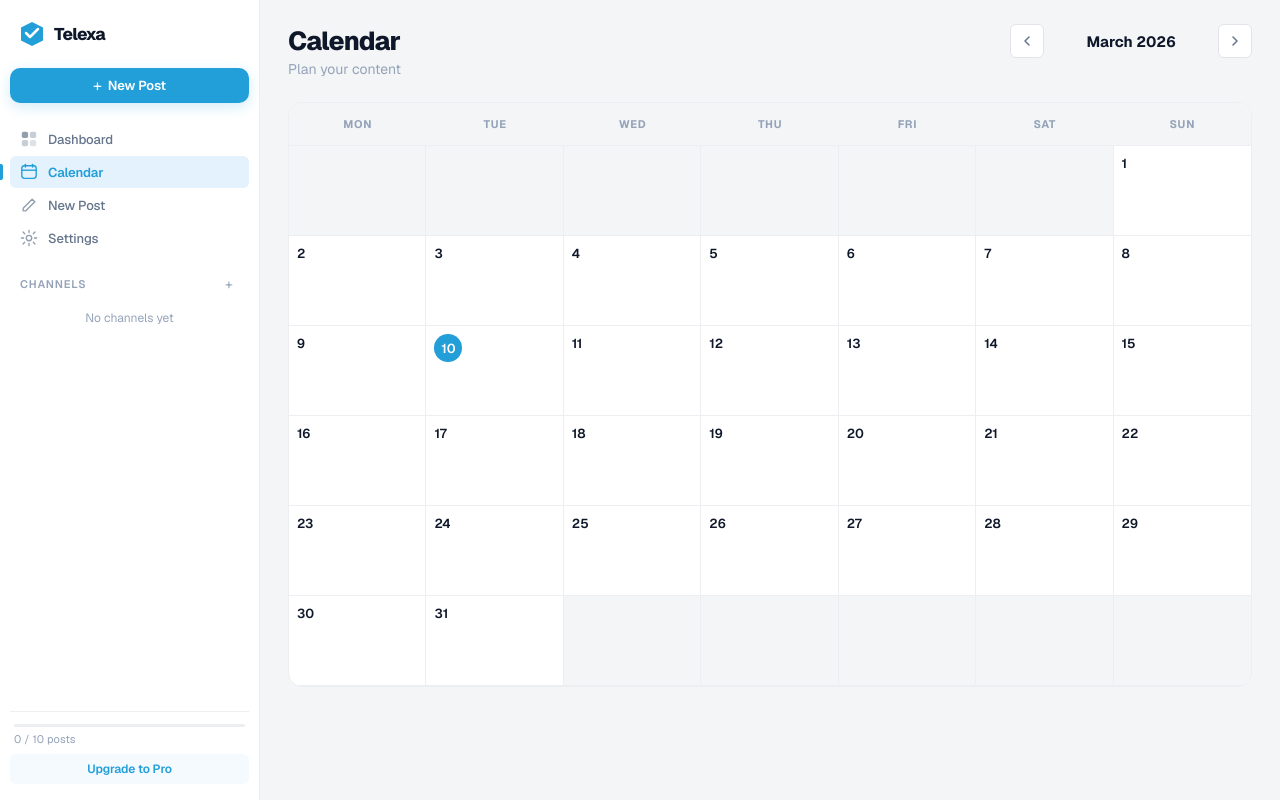
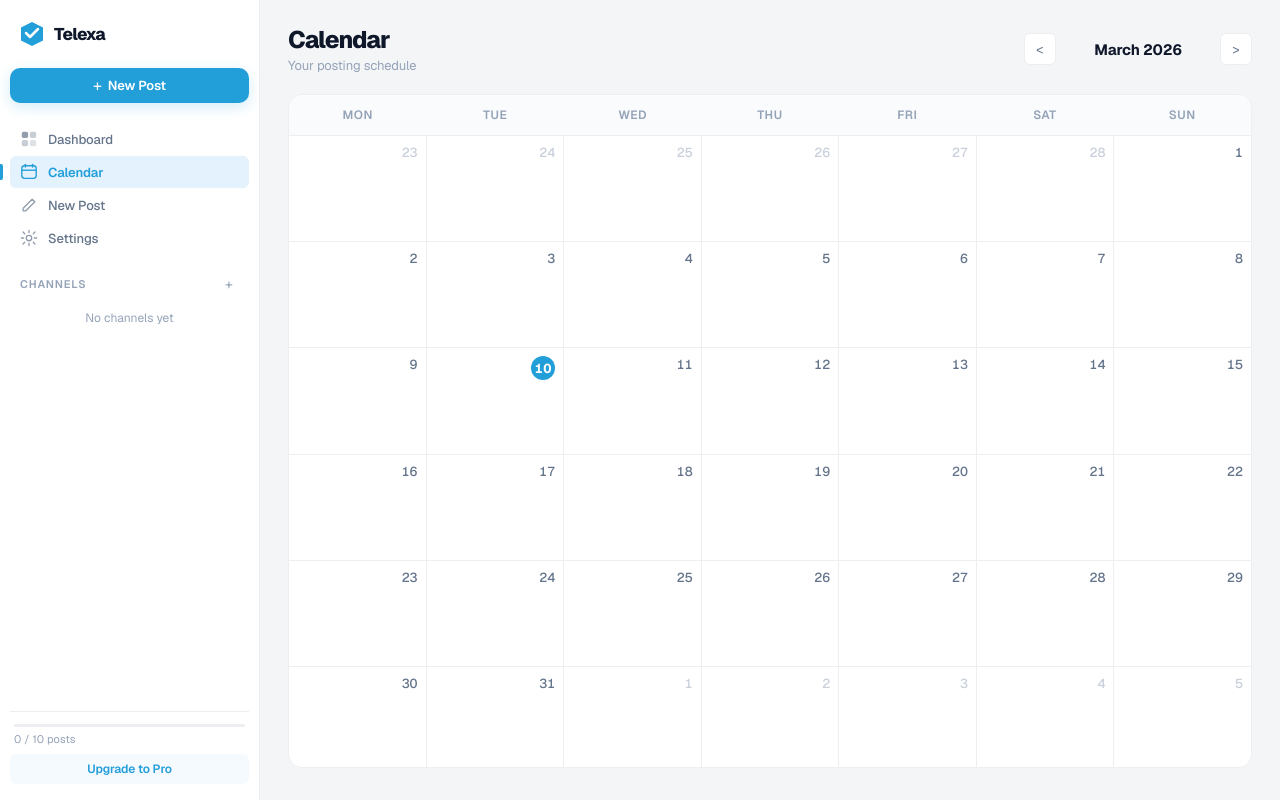
Before and after one commit to zerox9dev/telexa, a React (Vite) app: page /calendar in a window 1280 px wide. Built offline with nearby package versions, Linux system fonts and the light colour scheme.

Commit message:
feat: Calendar view
- Calendar grid with month navigation
- Monday-first week layout
- Shows scheduled, published, and failed posts as color-coded pills
- Click pill to edit post
- Clean UI matching Linear/Buffer aesthetic

```diff
--- a/src/pages/Calendar/Calendar.module.css
+++ b/src/pages/Calendar/Calendar.module.css
@@ -1,129 +1,211 @@
 .page {
   display: flex;
   flex-direction: column;
-  gap: 24px;
+  gap: 20px;
+  height: calc(100vh - 56px);
 }
 
 .header {
   display: flex;
   justify-content: space-between;
-  align-items: flex-start;
+  align-items: center;
 }
 
 .title {
-  font-size: 26px;
+  font-size: 24px;
   font-weight: 800;
-  letter-spacing: -0.03em;
+  letter-spacing: -0.04em;
 }
 
 .subtitle {
-  font-size: 14px;
+  font-size: 13px;
   color: var(--text-muted);
   margin-top: 2px;
+  letter-spacing: -0.01em;
 }
 
-.nav {
+.controls {
   display: flex;
+  gap: 12px;
   align-items: center;
-  gap: 12px;
+}
+
+.monthLabel {
+  font-size: 15px;
+  font-weight: 700;
+  width: 140px;
+  text-align: center;
+  letter-spacing: -0.01em;
 }
 
 .navBtn {
-  width: 34px;
-  height: 34px;
-  border: 1px solid var(--border);
+  width: 32px;
+  height: 32px;
   border-radius: var(--radius-sm);
   background: var(--surface);
-  color: var(--text-secondary);
+  border: 1px solid var(--border-light);
   display: flex;
   align-items: center;
   justify-content: center;
-  transition: all 0.15s;
+  color: var(--text-secondary);
+  transition: all var(--duration-fast);
 }
 
 .navBtn:hover {
-  border-color: var(--tg-blue);
-  color: var(--tg-blue);
-  background: var(--tg-blue-light);
+  background: var(--surface-hover);
+  color: var(--text);
+  border-color: var(--border);
 }
 
-.month {
-  font-size: 15px;
-  font-weight: 700;
-  min-width: 150px;
-  text-align: center;
-  color: var(--text);
-}
-
-/* Grid */
-.grid {
-  display: grid;
-  grid-template-columns: repeat(7, 1fr);
+/* Calendar Grid */
+.calendarWrapper {
+  flex: 1;
   background: var(--surface);
   border: 1px solid var(--border-light);
   border-radius: var(--radius-lg);
   overflow: hidden;
-  animation: fadeIn 0.3s ease;
+  display: flex;
+  flex-direction: column;
+  animation: fadeIn var(--duration-slow) var(--ease-out);
 }
 
-.dayHeader {
-  padding: 14px 8px;
-  text-align: center;
-  font-size: 11px;
-  font-weight: 700;
-  text-transform: uppercase;
-  letter-spacing: 0.06em;
-  color: var(--text-muted);
-  background: var(--bg);
+.weekdays {
+  display: grid;
+  grid-template-columns: repeat(7, 1fr);
+  background: var(--bg-subtle);
   border-bottom: 1px solid var(--border-light);
 }
 
-.cell {
-  min-height: 90px;
-  padding: 8px;
-  border-right: 1px solid var(--border-light);
-  border-bottom: 1px solid var(--border-light);
-  transition: background 0.1s;
-  cursor: pointer;
+.weekday {
+  padding: 12px;
+  font-size: 12px;
+  font-weight: 600;
+  color: var(--text-muted);
+  text-transform: uppercase;
+  letter-spacing: 0.04em;
+  text-align: center;
 }
 
-.cell:nth-child(7n + 7) {
-  border-right: none;
+.grid {
+  flex: 1;
+  display: grid;
+  grid-template-columns: repeat(7, 1fr);
+  grid-template-rows: repeat(5, 1fr);
+  background: var(--border-light);
+  gap: 1px;
 }
 
-.cell:hover {
-  background: var(--tg-blue-pale);
+.day {
+  background: var(--surface);
+  padding: 8px;
+  display: flex;
+  flex-direction: column;
+  min-height: 100px;
+  transition: background var(--duration-fast);
 }
 
-.disabled {
-  background: var(--bg);
-  cursor: default;
+.day:hover {
+  background: var(--bg-subtle);
 }
 
-.disabled:hover {
-  background: var(--bg);
+.dayNumber {
+  font-size: 13px;
+  font-weight: 500;
+  color: var(--text-secondary);
+  margin-bottom: 8px;
+  align-self: flex-end;
+  font-variant-numeric: tabular-nums;
 }
 
-.today .dayNum {
+.today {
+  color: var(--tg-blue);
+  font-weight: 700;
+}
+
+.todayMarker {
+  display: inline-flex;
+  width: 24px;
+  height: 24px;
+  align-items: center;
+  justify-content: center;
   background: var(--tg-blue);
   color: white;
-  width: 28px;
-  height: 28px;
-  display: flex;
-  align-items: center;
-  justify-content: center;
   border-radius: 50%;
 }
 
-.dayNum {
-  font-size: 13px;
-  font-weight: 600;
-  color: var(--text);
-  display: inline-flex;
+.otherMonth .dayNumber {
+  color: var(--text-muted);
+  opacity: 0.5;
 }
 
-@media (max-width: 768px) {
-  .cell {
-    min-height: 60px;
-  }
+/* Post Pills in Calendar */
+.posts {
+  display: flex;
+  flex-direction: column;
+  gap: 4px;
+  flex: 1;
+  overflow-y: auto;
 }
+
+.posts::-webkit-scrollbar {
+  display: none;
+}
+
+.postPill {
+  display: flex;
+  align-items: center;
+  gap: 6px;
+  padding: 4px 6px;
+  border-radius: var(--radius-sm);
+  font-size: 11px;
+  font-weight: 500;
+  cursor: pointer;
+  transition: all var(--duration-fast);
+  border: 1px solid transparent;
+}
+
+.pillTime {
+  color: var(--text-muted);
+  font-family: var(--font-mono);
+  font-size: 10px;
+}
+
+.pillText {
+  white-space: nowrap;
+  overflow: hidden;
+  text-overflow: ellipsis;
+  flex: 1;
+}
+
+.pillScheduled {
+  background: var(--tg-blue-pale);
+  color: var(--tg-blue);
+}
+
+.pillScheduled:hover {
+  background: var(--tg-blue-light);
+}
+
+.pillPublished {
+  background: var(--tg-green-light);
+  color: var(--tg-green);
+}
+
+.pillPublished:hover {
+  background: #D4EFC8;
+}
+
+.pillFailed {
+  background: var(--tg-red-light);
+  color: var(--tg-red);
+}
+
+.emptyState {
+  display: flex;
+  flex-direction: column;
+  align-items: center;
+  justify-content: center;
+  height: 100%;
+  color: var(--text-muted);
+  font-size: 14px;
+}
--- a/src/pages/Calendar/Calendar.tsx
+++ b/src/pages/Calendar/Calendar.tsx
@@ -1,65 +1,143 @@
-import { useMemo, useState } from 'react'
+import { useState } from 'react'
+import { useNavigate } from 'react-router-dom'
+import { usePosts } from '../../hooks/usePosts'
 import styles from './Calendar.module.css'
 
-const DAYS = ['Mon', 'Tue', 'Wed', 'Thu', 'Fri', 'Sat', 'Sun']
-const MONTHS = ['January', 'February', 'March', 'April', 'May', 'June', 'July', 'August', 'September', 'October', 'November', 'December']
+function getDaysInMonth(year: number, month: number) {
+  return new Date(year, month + 1, 0).getDate()
+}
+
+function getFirstDayOfMonth(year: number, month: number) {
+  return new Date(year, month, 1).getDay()
+}
 
 export function Calendar() {
-  const [date, setDate] = useState(new Date(2026, 2)) // March 2026
+  const navigate = useNavigate()
+  const { posts } = usePosts()
 
-  const { cells, month, year } = useMemo(() => {
-    const y = date.getFullYear()
-    const m = date.getMonth()
-    const firstDay = new Date(y, m, 1).getDay()
-    const daysInMonth = new Date(y, m + 1, 0).getDate()
-    const offset = firstDay === 0 ? 6 : firstDay - 1 // Monday start
+  const [date, setDate] = useState(new Date())
+  const year = date.getFullYear()
+  const month = date.getMonth()
 
-    const cells: Array<{ day: number; current: boolean; today: boolean }> = []
-    const today = new Date()
+  const daysInMonth = getDaysInMonth(year, month)
+  const firstDay = getFirstDayOfMonth(year, month)
 
-    for (let i = 0; i < 42; i++) {
-      const dayNum = i - offset + 1
-      const current = dayNum >= 1 && dayNum <= daysInMonth
-      const isToday = current && dayNum === today.getDate() && m === today.getMonth() && y === today.getFullYear()
-      cells.push({ day: current ? dayNum : 0, current, today: isToday })
+  // Adjust 0 (Sun) to 7 for Monday-first week
+  const startOffset = firstDay === 0 ? 6 : firstDay - 1
+
+  const handlePrevMonth = () => {
+    setDate(new Date(year, month - 1, 1))
   }
 
-    return { cells, month: MONTHS[m], year: y }
-  }, [date])
+  const handleNextMonth = () => {
+    setDate(new Date(year, month + 1, 1))
+  }
 
-  const prev = () => setDate(d => new Date(d.getFullYear(), d.getMonth() - 1))
-  const next = () => setDate(d => new Date(d.getFullYear(), d.getMonth() + 1))
+  const today = new Date()
+  const isCurrentMonth = today.getFullYear() === year && today.getMonth() === month
+
+  // Build grid days (35 or 42 cells)
+  const cells = []
+
+  // Previous month trailing days
+  const prevMonthDays = getDaysInMonth(year, month - 1)
+  for (let i = 0; i < startOffset; i++) {
+    cells.push({ day: prevMonthDays - startOffset + i + 1, isOther: true, m: month - 1 })
+  }
+
+  // Current month days
+  for (let i = 1; i <= daysInMonth; i++) {
+    cells.push({ day: i, isOther: false, m: month })
+  }
+
+  // Next month leading days
+  const remaining = 35 - cells.length
+  if (remaining > 0) {
+    for (let i = 1; i <= remaining; i++) {
+      cells.push({ day: i, isOther: true, m: month + 1 })
+    }
+  } else if (cells.length > 35) {
+    const rem42 = 42 - cells.length
+    for (let i = 1; i <= rem42; i++) {
+      cells.push({ day: i, isOther: true, m: month + 1 })
+    }
+  }
 
   return (
     <div className={styles.page}>
       <header className={styles.header}>
         <div>
           <h1 className={styles.title}>Calendar</h1>
-          <p className={styles.subtitle}>Plan your content</p>
+          <p className={styles.subtitle}>Your posting schedule</p>
         </div>
-        <div className={styles.nav}>
-          <button className={styles.navBtn} onClick={prev}>
-            <svg width="16" height="16" viewBox="0 0 16 16"><path d="M10 4L6 8L10 12" stroke="currentColor" strokeWidth="1.5" strokeLinecap="round" strokeLinejoin="round" fill="none" /></svg>
-          </button>
-          <span className={styles.month}>{month} {year}</span>
-          <button className={styles.navBtn} onClick={next}>
-            <svg width="16" height="16" viewBox="0 0 16 16"><path d="M6 4L10 8L6 12" stroke="currentColor" strokeWidth="1.5" strokeLinecap="round" strokeLinejoin="round" fill="none" /></svg>
-          </button>
+
+        <div className={styles.controls}>
+          <button className={styles.navBtn} onClick={handlePrevMonth}>&lt;</button>
+          <div className={styles.monthLabel}>
+            {date.toLocaleString('en-US', { month: 'long', year: 'numeric' })}
+          </div>
+          <button className={styles.navBtn} onClick={handleNextMonth}>&gt;</button>
         </div>
       </header>
 
+      <div className={styles.calendarWrapper}>
+        <div className={styles.weekdays}>
+          {['Mon', 'Tue', 'Wed', 'Thu', 'Fri', 'Sat', 'Sun'].map(d => (
+            <div key={d} className={styles.weekday}>{d}</div>
+          ))}
+        </div>
+
         <div className={styles.grid}>
-        {DAYS.map(d => (
-          <div key={d} className={styles.dayHeader}>{d}</div>
-        ))}
-        {cells.map((c, i) => (
+          {cells.map((cell, idx) => {
+            const isToday = isCurrentMonth && !cell.isOther && cell.day === today.getDate()
+
+            // Filter posts for this specific day
+            const cellDate = new Date(year, cell.m, cell.day)
+            const cellDateStr = cellDate.toISOString().split('T')[0]
+
+            const dayPosts = posts.filter(p => {
+              const postDate = new Date(p.scheduled_at || p.created_at)
+              return postDate.toISOString().split('T')[0] === cellDateStr && p.status !== 'draft'
+            }).sort((a, b) => {
+              const ta = new Date(a.scheduled_at || a.created_at).getTime()
+              const tb = new Date(b.scheduled_at || b.created_at).getTime()
+              return ta - tb
+            })
+
+            return (
+              <div key={idx} className={`${styles.day} ${cell.isOther ? styles.otherMonth : ''}`}>
+                <span className={`${styles.dayNumber} ${isToday ? styles.today : ''}`}>
+                  {isToday ? <span className={styles.todayMarker}>{cell.day}</span> : cell.day}
+                </span>
+
+                <div className={styles.posts}>
+                  {dayPosts.map(post => {
+                    const time = new Date(post.scheduled_at || post.created_at).toLocaleTimeString('en-US', {
+                      hour: '2-digit', minute: '2-digit', hour12: false
+                    })
+
+                    const pillClass = post.status === 'published'
+                      ? styles.pillPublished
+                      : post.status === 'failed'
+                        ? styles.pillFailed
+                        : styles.pillScheduled
+
+                    return (
                       <div
-            key={i}
-            className={`${styles.cell} ${c.current ? '' : styles.disabled} ${c.today ? styles.today : ''}`}
+                        key={post.id}
+                        className={`${styles.postPill} ${pillClass}`}
+                        onClick={() => navigate(`/editor/${post.id}`)}
                       >
-            {c.current && <span className={styles.dayNum}>{c.day}</span>}
+                        <span className={styles.pillTime}>{time}</span>
+                        <span className={styles.pillText}>{post.text || 'Photo...'}</span>
                       </div>
-        ))}
+                    )
+                  })}
+                </div>
+              </div>
+            )
+          })}
+        </div>
       </div>
     </div>
   )
```
Lines whose indentation alone changed are shown as unchanged.
